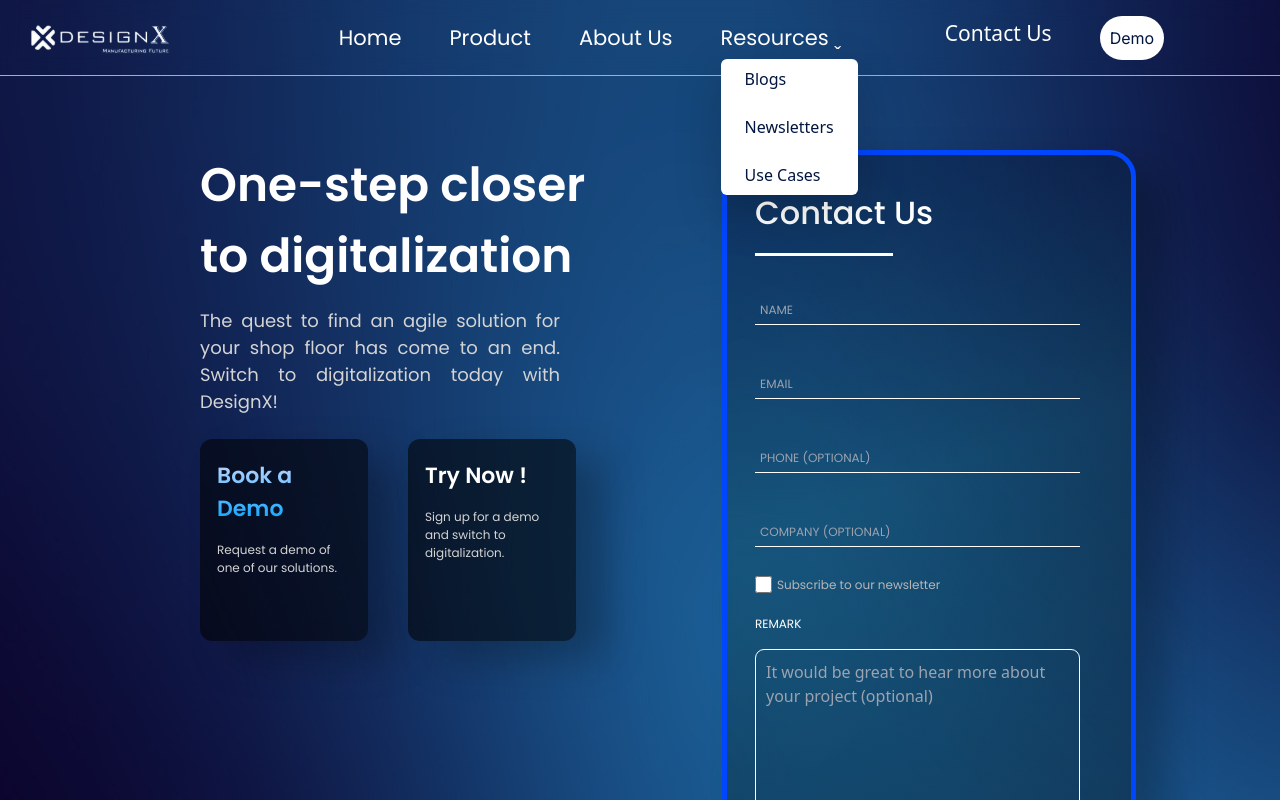
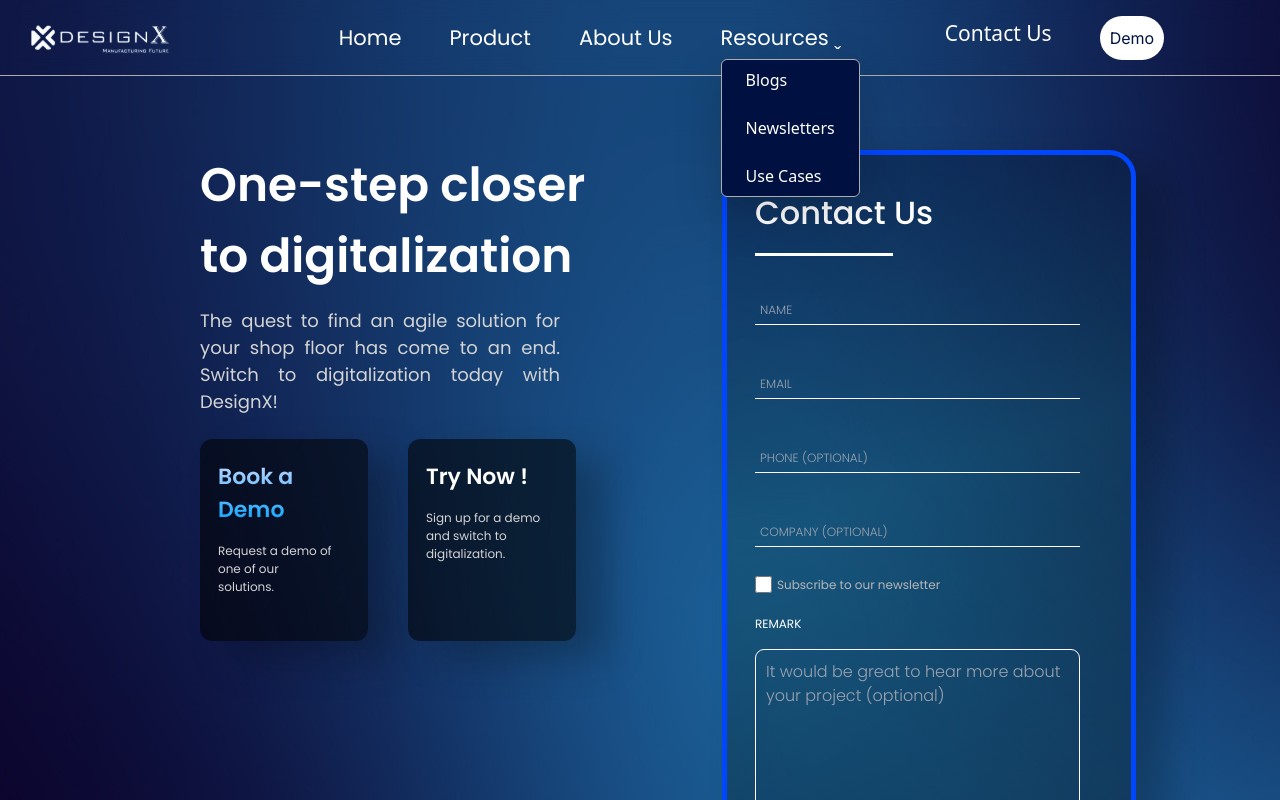
Before and after one commit to ankitkadyan06/designx-website, a React (Create React App) app: page /Contact in a window 1280 px wide. Both pictures are taken after a click on the button "Resources ˬ". Shown: the top 800 px of the page. Built offline with nearby package versions, Linux system fonts and the light colour scheme.

Commit message:
header css

```diff
--- a/public/index.html
+++ b/public/index.html
@@ -24,7 +24,7 @@
       work correctly both with client-side routing and a non-root public URL.
       Learn how to configure a non-root public URL by running `npm run build`.
     -->
-    <title>React App</title>
+    <title>DesignX</title>
   </head>
   <body>
     <noscript>You need to enable JavaScript to run this app.</noscript>
--- a/src/App.css
+++ b/src/App.css
@@ -1,5 +1,6 @@
 
-@import url('https://fonts.googleapis.com/css2?family=Inter:wght@400;500;600&family=Poppins:wght@400;500;600&family=Roboto+Slab:wght@400;500;600&family=Ubuntu:wght@400;500;700&display=swap');
+@import url('https://fonts.googleapis.com/css2?family=Inter:wght@300;400;500;600&family=Poppins:wght@300;400;500;600&family=Roboto+Slab:wght@400;500;600&family=Roboto:wght@300&family=Ubuntu:wght@300;400;500;700&display=swap');
+
 .App {
   text-align: center;
 }
--- a/src/Components/Assets/CSS/Contact.css
+++ b/src/Components/Assets/CSS/Contact.css
@@ -49,6 +49,12 @@
   box-shadow: 30px 18px 39px 0px rgba(0, 0, 0, 0.25);
 }
 
+.bookDemo {
+  cursor: pointer;
+  border: 1px solid transparent;
+  transition: border 0.3s ease;
+}
+
 .bookDemo:hover {
   border: 5px solid #0046ff;
 }
--- a/src/Components/Assets/CSS/HeaderDemo.css
+++ b/src/Components/Assets/CSS/HeaderDemo.css
@@ -11,3 +11,8 @@
     padding: 10px;
     /* box-shadow: 0 2px 5px rgba(0, 0, 0, 0.1);  */
 }
+
+.dropdown{
+    background-color: transparent;
+    backdrop-filter: blur(100px);
+}
--- a/src/Components/Assets/CSS/Testimonies.css
+++ b/src/Components/Assets/CSS/Testimonies.css
@@ -23,7 +23,9 @@
     padding: 20px;
     margin-right: 10px;
     background-color: #282932;
-    border-radius: 8px;
+    border-top: 10px solid #0046FF;
+    border-right: 10px solid #0046FF;
+    border-radius: 17px;
     transition: transform 0.5s ease-in-out;
     height: 530px;
     /* text-align: justify; */
--- a/src/Components/Common/HeaderDemo.js
+++ b/src/Components/Common/HeaderDemo.js
@@ -37,7 +37,7 @@ const HeaderDemo = () => {
           aria-label="Global"
         >
           <div className="flex lg:flex-1">
-            <Link to="#" className="-m-1.5 p-1.5 focus:outline-none ml-[2%]">
+            <Link to="/" className="-m-1.5 p-1.5 focus:outline-none ml-[2%]">
               <img src={logo} className="h-8 w-auto" alt="" />
             </Link>
           </div>
@@ -78,22 +78,22 @@ const HeaderDemo = () => {
                       {item.name}
                     </button>
                     {showResourcesDropdown && (
-                      <div className="absolute mt-2 space-y-2 bg-white text-[#00153F] rounded-md shadow-lg">
+                      <div className="absolute mt-2 space-y-2 bg-[#001141] border-[1px] border-solid border-[#adadad] text-white rounded-md shadow-lg">
                         <Link
                           to="/Blogs"
-                          className="block px-4 py-2 no-underline text-[#00153F]"
+                          className="block px-4 py-2 no-underline text-white"
                         >
                           Blogs
                         </Link>
                         <Link
                           to="#"
-                          className="block px-4 py-2 no-underline text-[#00153F]"
+                          className="block px-4 py-2 no-underline text-white"
                         >
                           Newsletters
                         </Link>
                         <Link
                           to="#"
-                          className="block px-4 py-2 no-underline text-[#00153F]"
+                          className="block px-4 py-2 no-underline text-white"
                         >
                           Use Cases
                         </Link>
@@ -135,7 +135,7 @@ const HeaderDemo = () => {
           <div className="fixed inset-0 z-50" />
           <Dialog.Panel className="fixed inset-y-0 right-0 z-50 w-full overflow-y-auto bg-[#00153F] px-6 py-20 sm:max-w-sm sm:ring-1 sm:ring-gray-900/10">
             <div className="flex items-center justify-between">
-              <Link to="#" className="-m-1.5 p-1.5">
+              <Link to="/" className="-m-1.5 p-1.5">
                 <img className="h-8 w-auto" src={logo} alt="" />
               </Link>
               <button
--- a/src/Components/Contact/SubmitForm.js
+++ b/src/Components/Contact/SubmitForm.js
@@ -42,22 +42,22 @@ const SubmitForm = () => {
               <input
                 type="text"
                 placeholder="NAME"
-                className="text-white text-[12px] font-poppins p-[5px] w-[94%] border-b-[1px] border-solid border-white bg-transparent focus:outline-none"
+                className="text-white text-[12px] font-poppins p-[5px] font-light w-[94%] border-b-[1px] border-solid border-white bg-transparent focus:outline-none"
               />
               <input
                 type="email"
                 placeholder="EMAIL"
-                className="mt-[45px] text-white text-[12px] font-poppins p-[5px] w-[94%] border-b-[1px] border-solid border-white bg-transparent focus:outline-none"
+                className="mt-[45px] text-white text-[12px] font-poppins font-light p-[5px] w-[94%] border-b-[1px] border-solid border-white bg-transparent focus:outline-none"
               />
               <input
                 type="text"
                 placeholder="PHONE (OPTIONAL)"
-                className="mt-[45px] text-white text-[12px] font-poppins p-[5px] w-[94%] border-b-[1px] border-solid border-white bg-transparent focus:outline-none"
+                className="mt-[45px] text-white text-[12px] font-poppins font-light p-[5px] w-[94%] border-b-[1px] border-solid border-white bg-transparent focus:outline-none"
               />
               <input
                 type="text"
                 placeholder="COMPANY (OPTIONAL)"
-                className="mt-[45px] text-white text-[12px] font-poppins p-[5px] w-[94%] border-b-[1px] border-solid border-white bg-transparent focus:outline-none"
+                className="mt-[45px] text-white text-[12px] font-poppins font-light p-[5px] w-[94%] border-b-[1px] border-solid border-white bg-transparent focus:outline-none"
               />
               <br />
               <br />
@@ -83,7 +83,7 @@ const SubmitForm = () => {
                   name=""
                   id=""
                   placeholder="It would be great to hear more about your project (optional)"
-                  className="w-[94%] h-[171px] bg-transparent border-[1px] border-solid border-white rounded-[9px] p-[10px] focus:outline-none"
+                  className="w-[94%] h-[171px] bg-transparent border-[1px] font-light text-white font-poppins border-solid border-white rounded-[9px] p-[10px] focus:outline-none"
                 ></textarea>
               </div>
             </form>
```
Also changed, not shown: 1 other file (tests, documents, lock files or other folders).
